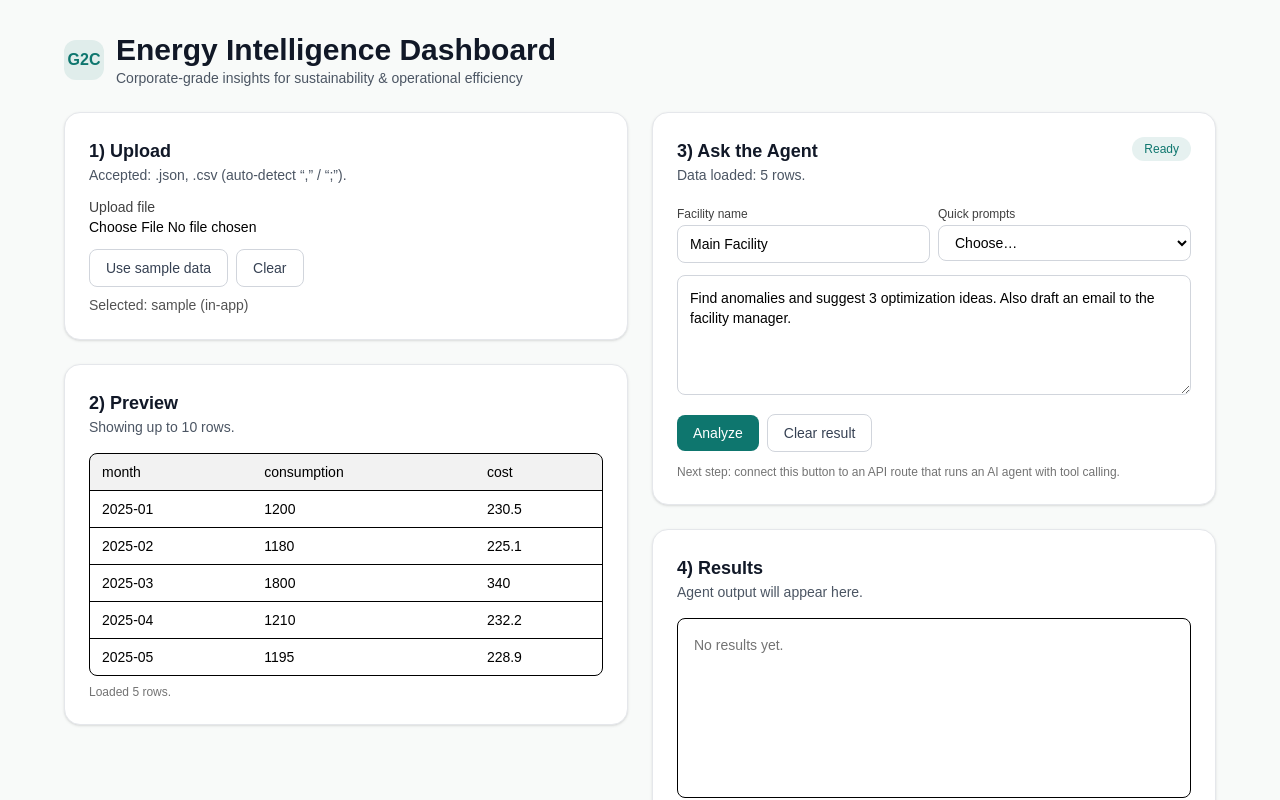
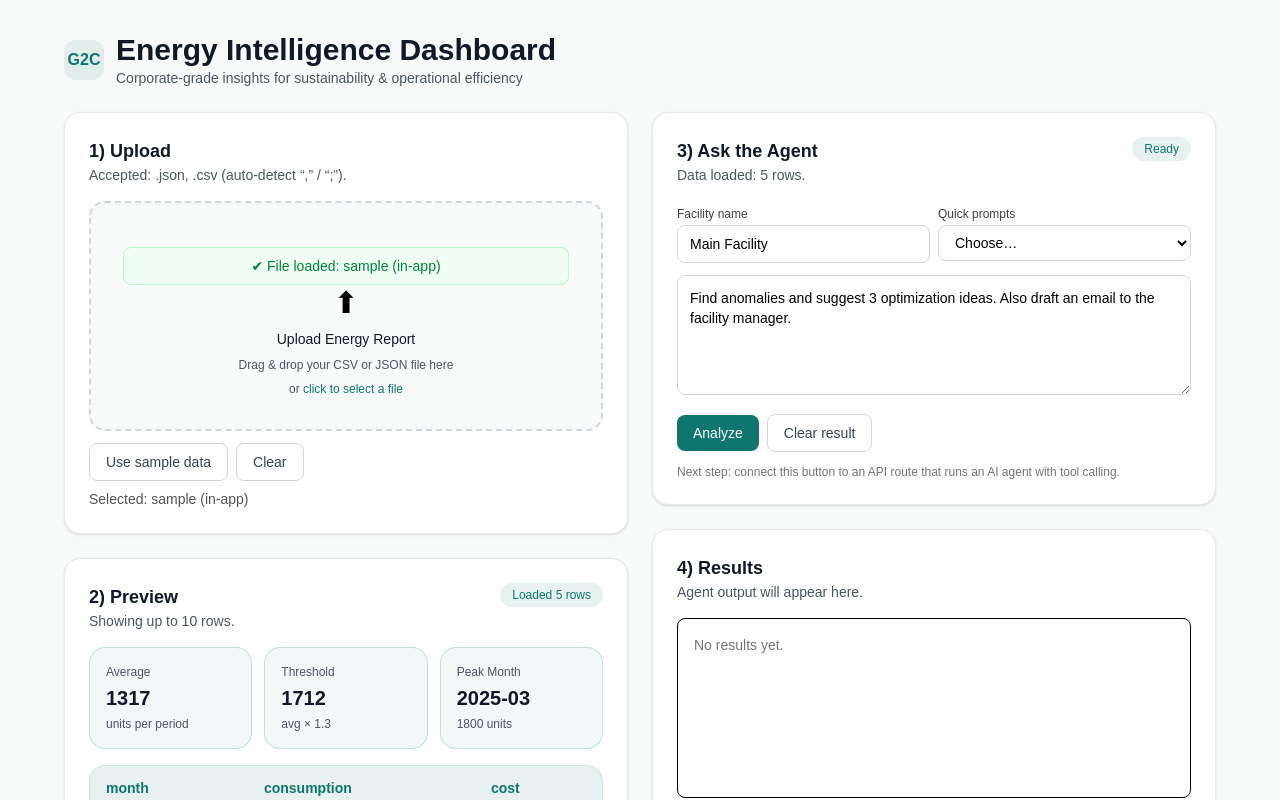
Before and after one commit to AdrianaAC/AI-Energy-Analyzer, a Next.js app: page / in a window 1280 px wide. Both pictures are taken after a click on the button "Use sample data". Shown: the top 800 px of the page. Built offline with nearby package versions, Linux system fonts and the light colour scheme.

Commit message:
section 1 and 2 rework

```diff
--- a/app/page.tsx
+++ b/app/page.tsx
@@ -107,7 +107,7 @@ function detectDelimiter(firstLine: string) {
 }
 
 export default function Home() {
-  const [fileName, setFileName] = useState<string>("");
+  const [fileName, setFileName] = useState<string | null>(null);
   const [rows, setRows] = useState<Row[]>([]);
   const [error, setError] = useState<string>("");
 
@@ -186,6 +186,24 @@ export default function Home() {
     reader.readAsText(file);
   }
 
+  const avgConsumption =
+    rows.length > 0
+      ? rows.reduce((sum, r) => sum + Number(r.consumption ?? 0), 0) /
+        rows.length
+      : 0;
+
+  const threshold = avgConsumption * 1.3;
+
+  const peakRow =
+    rows.length > 0
+      ? rows.reduce((max, r) =>
+          Number(r.consumption ?? 0) > Number(max.consumption ?? 0) ? r : max,
+        )
+      : null;
+
+  const peakMonth = peakRow?.month ?? "—";
+  const peakValue = peakRow ? Number(peakRow.consumption ?? 0) : 0;
+
   return (
     <main className="min-h-screen bg-(--color-surface) p-8">
       <div className="mx-auto max-w-6xl space-y-6">
@@ -220,25 +238,40 @@ export default function Home() {
                 “;”).
               </p>
 
-              <div className="mt-3">
-                <label
-                  htmlFor="file-upload"
-                  className="block text-sm font-medium text-neutral-700"
-                >
-                  Upload file
-                </label>
+              <div className="mt-4">
+                <div className="relative rounded-2xl border-2 border-dashed border-gray-300 bg-[var(--color-surface)] p-8 text-center transition hover:border-[var(--color-brand)] hover:bg-white">
                   <input
-                  id="file-upload"
                     type="file"
                     accept=".json,application/json,.csv,text/csv"
-                  className="block w-full text-sm"
-                  placeholder="Select a JSON or CSV file"
-                  title="Select a JSON or CSV file"
+                    className="absolute inset-0 cursor-pointer opacity-0"
                     onChange={(e) => {
                       const file = e.target.files?.[0];
                       if (file) handleFile(file);
                     }}
                   />
+                  {fileName && (
+                    <div className="mt-3 rounded-lg border border-green-200 bg-green-50 px-4 py-2 text-sm text-green-700">
+                      ✔ File loaded:{" "}
+                      <span className="font-medium">{fileName}</span>
+                    </div>
+                  )}
+
+                  <div className="space-y-2 pointer-events-none">
+                    <div className="text-3xl">⬆</div>
+                    <p className="text-sm font-medium text-[var(--color-text-primary)]">
+                      Upload Energy Report
+                    </p>
+                    <p className="text-xs text-[var(--color-text-secondary)]">
+                      Drag & drop your CSV or JSON file here
+                    </p>
+                    <p className="text-xs text-[var(--color-text-secondary)]">
+                      or{" "}
+                      <span className="text-[var(--color-brand)] font-medium">
+                        click to select a file
+                      </span>
+                    </p>
+                  </div>
+                </div>
               </div>
 
               <div className="mt-3 flex flex-wrap gap-2">
@@ -279,37 +312,101 @@ export default function Home() {
             </section>
 
             <section className="rounded-2xl border border-gray-200 bg-white p-6 shadow-sm">
-              <h2 className="text-lg font-semibold text-(--color-text-primary)">
+              <div className="flex items-start justify-between gap-4">
+                <div>
+                  <h2 className="text-lg font-semibold text-[var(--color-text-primary)]">
                     2) Preview
                   </h2>
-              <p className="text-sm text-(--color-text-secondary)">
+                  <p className="text-sm text-[var(--color-text-secondary)]">
                     Showing up to 10 rows.
                   </p>
+                </div>
 
-              <div className="mt-4 overflow-auto rounded-lg border bg-white">
+                {rows.length > 0 ? (
+                  <span className="rounded-full bg-[var(--color-brand)]/10 px-3 py-1 text-xs font-medium text-[var(--color-brand)]">
+                    Loaded {rows.length} rows
+                  </span>
+                ) : null}
+              </div>
+
+              {/* KPI cards (OUTSIDE the table container) */}
+              {rows.length > 0 ? (
+                <div className="mt-4 grid gap-3 sm:grid-cols-3">
+                  <div className="rounded-2xl border border-[var(--color-brand)]/20 bg-[var(--color-brand)]/5 p-4">
+                    <div className="text-xs text-[var(--color-text-secondary)]">
+                      Average
+                    </div>
+                    <div className="mt-1 text-xl font-semibold text-[var(--color-text-primary)]">
+                      {avgConsumption.toFixed(0)}
+                    </div>
+                    <div className="mt-1 text-xs text-[var(--color-text-secondary)]">
+                      units per period
+                    </div>
+                  </div>
+
+                  <div className="rounded-2xl border border-[var(--color-brand)]/20 bg-[var(--color-brand)]/5 p-4">
+                    <div className="text-xs text-[var(--color-text-secondary)]">
+                      Threshold
+                    </div>
+                    <div className="mt-1 text-xl font-semibold text-[var(--color-text-primary)]">
+                      {threshold.toFixed(0)}
+                    </div>
+                    <div className="mt-1 text-xs text-[var(--color-text-secondary)]">
+                      avg × 1.3
+                    </div>
+                  </div>
+
+                  <div className="rounded-2xl border border-[var(--color-brand)]/20 bg-[var(--color-brand)]/5 p-4">
+                    <div className="text-xs text-[var(--color-text-secondary)]">
+                      Peak Month
+                    </div>
+                    <div className="mt-1 text-xl font-semibold text-[var(--color-text-primary)]">
+                      {peakMonth}
+                    </div>
+                    <div className="mt-1 text-xs text-[var(--color-text-secondary)]">
+                      {peakValue ? `${peakValue.toFixed(0)} units` : "—"}
+                    </div>
+                  </div>
+                </div>
+              ) : null}
+
+              {/* Table container (ONLY table / empty state) */}
+              <div className="mt-4 overflow-hidden rounded-2xl border border-[var(--color-brand)]/20 bg-white">
                 {previewRows.length === 0 ? (
-                  <div className="p-4 text-sm text-neutral-600">
-                    No data yet.
+                  <div className="p-6 text-sm text-[var(--color-text-secondary)]">
+                    No data yet. Upload a file or use sample data.
                   </div>
                 ) : (
+                  <div className="overflow-auto">
                     <table className="w-full text-sm">
-                    <thead className="bg-black/5">
-                      <tr>
+                      <thead>
+                        <tr className="bg-[var(--color-brand)]/10 border-b border-[var(--color-brand)]/15">
                           {Object.keys(previewRows[0]).map((key) => (
                             <th
                               key={key}
-                            className="px-3 py-2 text-left font-medium"
+                              className="px-4 py-3 text-left font-semibold text-[var(--color-brand)]"
                             >
                               {key}
                             </th>
                           ))}
                         </tr>
                       </thead>
+
                       <tbody>
                         {previewRows.map((row, idx) => (
-                        <tr key={idx} className="border-t">
+                          <tr
+                            key={idx}
+                            className={`transition-colors hover:bg-[var(--color-brand)]/5 ${
+                              idx % 2 === 0
+                                ? "bg-white"
+                                : "bg-[var(--color-brand)]/5"
+                            }`}
+                          >
                             {Object.keys(previewRows[0]).map((key) => (
-                            <td key={key} className="px-3 py-2">
+                              <td
+                                key={key}
+                                className="px-4 py-3 text-[var(--color-text-primary)]"
+                              >
                                 {row[key] === null ? "" : String(row[key])}
                               </td>
                             ))}
@@ -317,14 +414,9 @@ export default function Home() {
                         ))}
                       </tbody>
                     </table>
+                  </div>
                 )}
               </div>
-
-              {rows.length > 0 ? (
-                <p className="mt-2 text-xs text-neutral-500">
-                  Loaded {rows.length} rows.
-                </p>
-              ) : null}
             </section>
           </div>
 
```
Lines whose indentation alone changed are shown as unchanged.
